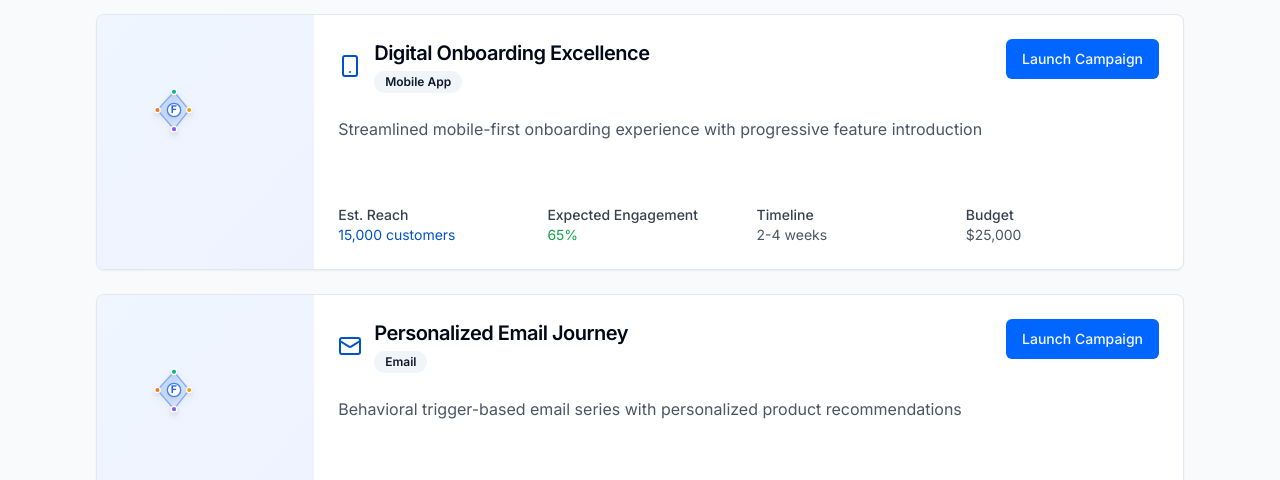
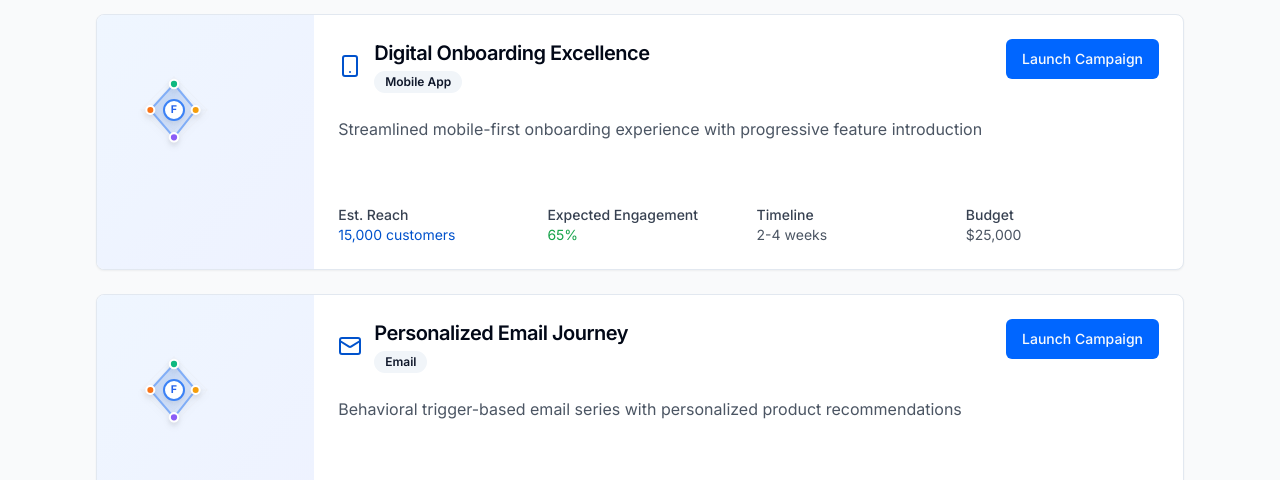
Before and after one commit to Abii073/insight-nexus-segments, a React (Vite) app: page /campaigns/1 in a window 1280 px wide. Shown: the part 191-671 px from the top of the page. Built offline with nearby package versions, Linux system fonts and the light colour scheme.

Commit message:
Fix: Increase AttributeRhombus size
The AttributeRhombus component was too small, making it difficult to see. This commit increases the size of the component.

```diff
--- a/src/components/AttributeRhombus.tsx
+++ b/src/components/AttributeRhombus.tsx
@@ -50,10 +50,10 @@ const AttributeRhombus = ({ breakdown, size = 'md', className = '' }: AttributeR
     }
   };
 
-  // Calculate points for the radar chart
+  // Calculate points for the radar chart with larger dimensions
   const centerX = 60;
   const centerY = 60;
-  const maxRadius = 35;
+  const maxRadius = 50; // Increased from 35 to 50
 
   // Define the 4 angles for diamond/rhombus shape (top, right, bottom, left)
   const angles = [0, 90, 180, 270].map(deg => (deg - 90) * Math.PI / 180); // Offset by -90 to start at top
@@ -121,8 +121,8 @@ const AttributeRhombus = ({ breakdown, size = 'md', className = '' }: AttributeR
                     points.slice(1).map(point => `L ${point.x} ${point.y}`).join(' ') + ' Z'}
                 fill="none"
                 stroke="#e5e7eb"
-                strokeWidth="0.5"
-                opacity={0.5}
+                strokeWidth="1" // Increased from 0.5
+                opacity={0.6} // Increased from 0.5
               />
             ))}
 
@@ -135,8 +135,8 @@ const AttributeRhombus = ({ breakdown, size = 'md', className = '' }: AttributeR
                 x2={centerX + Math.cos(angle) * maxRadius}
                 y2={centerY + Math.sin(angle) * maxRadius}
                 stroke="#e5e7eb"
-                strokeWidth="0.5"
-                opacity={0.5}
+                strokeWidth="1" // Increased from 0.5
+                opacity={0.6} // Increased from 0.5
               />
             ))}
 
@@ -152,7 +152,7 @@ const AttributeRhombus = ({ breakdown, size = 'md', className = '' }: AttributeR
               d={dataPath}
               fill="url(#radarGradient)"
               stroke="#3b82f6"
-              strokeWidth="2"
+              strokeWidth="3" // Increased from 2
               initial={{ opacity: 0.6 }}
               animate={{ opacity: isHovered ? 0.8 : 0.6 }}
               transition={{ duration: 0.2 }}
@@ -164,10 +164,10 @@ const AttributeRhombus = ({ breakdown, size = 'md', className = '' }: AttributeR
                 key={index}
                 cx={point.x}
                 cy={point.y}
-                r={hoveredIndex === index ? "5" : "4"}
+                r={hoveredIndex === index ? "7" : "6"} // Increased from 5/4
                 fill={point.dynamicColor}
                 stroke="white"
-                strokeWidth="2"
+                strokeWidth="3" // Increased from 2
                 className="cursor-pointer"
                 onMouseEnter={() => setHoveredIndex(index)}
                 initial={{ scale: 1 }}
@@ -186,14 +186,14 @@ const AttributeRhombus = ({ breakdown, size = 'md', className = '' }: AttributeR
             <circle
               cx={centerX}
               cy={centerY}
-              r="10"
+              r="15" // Increased from 10
               fill="white"
               stroke="#3b82f6"
-              strokeWidth="2"
+              strokeWidth="3" // Increased from 2
             />
             <text
               x={centerX}
-              y={centerY + 4}
+              y={centerY + 5} // Adjusted for larger circle
               textAnchor="middle"
               className={`font-bold fill-blue-600 ${textSizeClasses[size]}`}
             >
```
